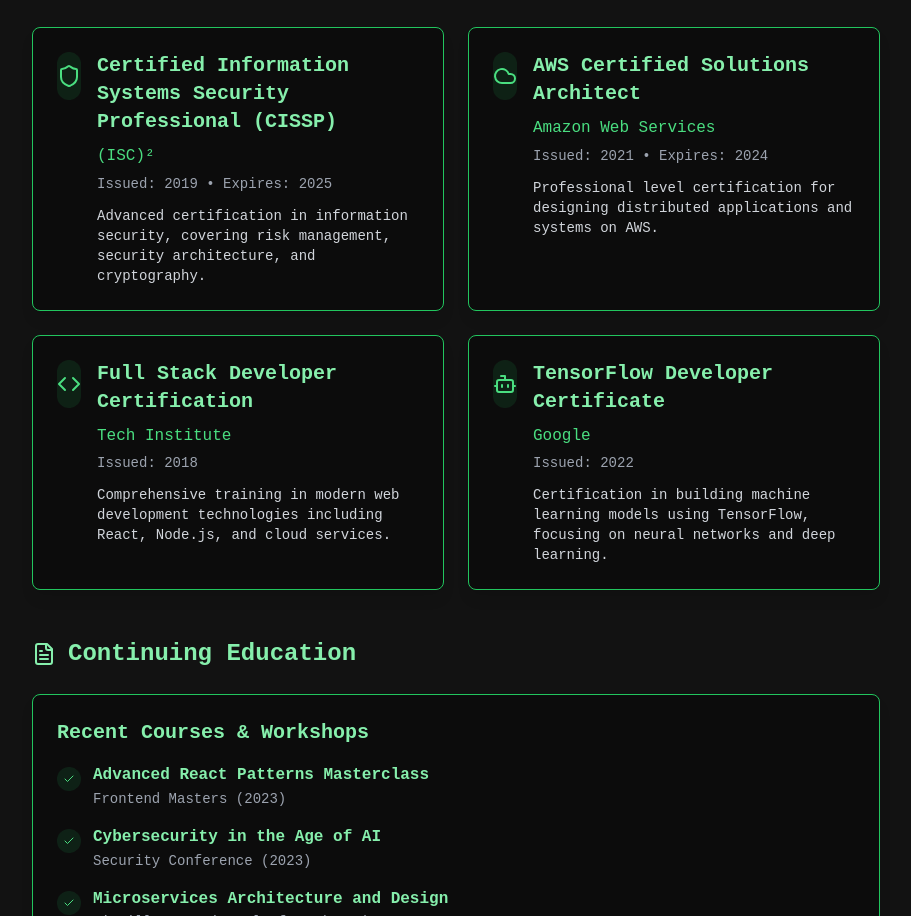
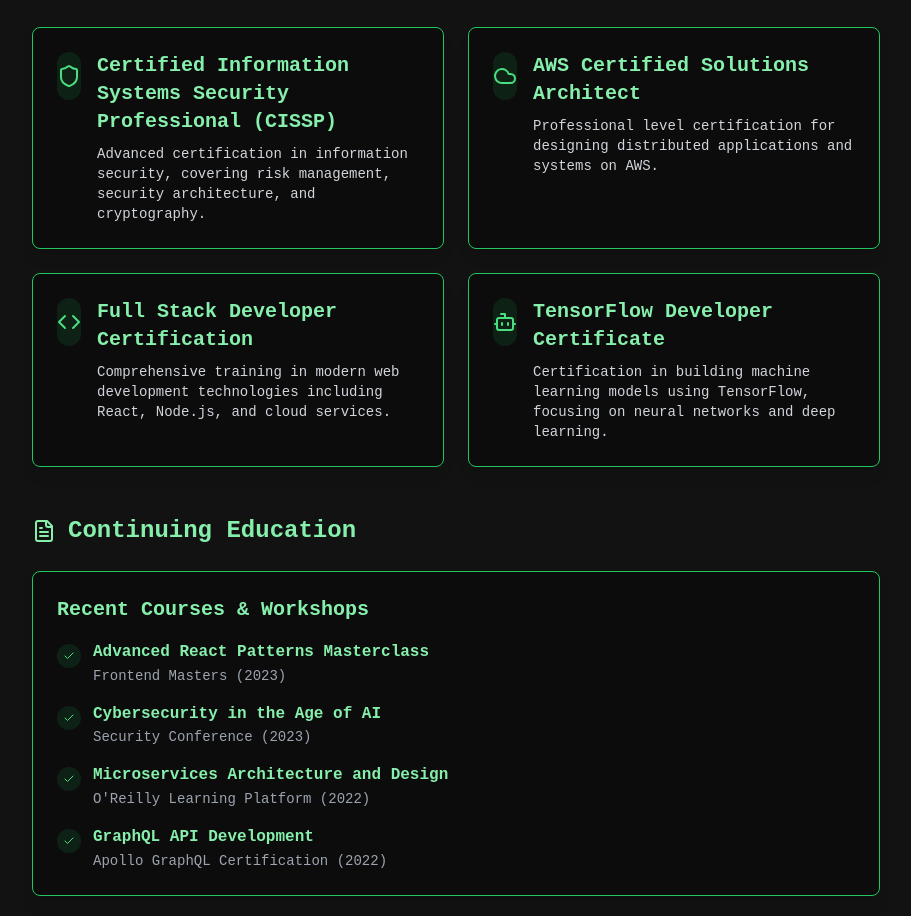
Before and after one commit to empty-7545/Elite_dev, a React (Vite) app: page /education in a window 1280 px wide. Shown: the part 1170-2086 px from the top of the page, without its empty margins (184-1095 px from the left). Built offline with nearby package versions, Linux system fonts and the light colour scheme.

Commit message:
Update EducationPage.tsx

```diff
--- a/src/pages/EducationPage.tsx
+++ b/src/pages/EducationPage.tsx
@@ -154,8 +154,8 @@ const EducationPage: React.FC = () => {
               </div>
               <div>
                 <h3 className="text-xl font-bold mb-2">Certified Information Systems Security Professional (CISSP)</h3>
-                <p className="text-green-400 mb-1">(ISC)²</p>
-                <p className="text-sm text-gray-400 mb-3">Issued: 2019 • Expires: 2025</p>
+{/*                 <p className="text-green-400 mb-1">(ISC)²</p> */}
+{/*                 <p className="text-sm text-gray-400 mb-3">Issued: 2019 • Expires: 2025</p> */}
                 <p className="text-gray-300 text-sm">
                   Advanced certification in information security, covering risk management, security architecture, and cryptography.
                 </p>
@@ -170,8 +170,8 @@ const EducationPage: React.FC = () => {
               </div>
               <div>
                 <h3 className="text-xl font-bold mb-2">AWS Certified Solutions Architect</h3>
-                <p className="text-green-400 mb-1">Amazon Web Services</p>
-                <p className="text-sm text-gray-400 mb-3">Issued: 2021 • Expires: 2024</p>
+{/*                 <p className="text-green-400 mb-1">Amazon Web Services</p> */}
+{/*                 <p className="text-sm text-gray-400 mb-3">Issued: 2021 • Expires: 2024</p> */}
                 <p className="text-gray-300 text-sm">
                   Professional level certification for designing distributed applications and systems on AWS.
                 </p>
@@ -186,8 +186,8 @@ const EducationPage: React.FC = () => {
               </div>
               <div>
                 <h3 className="text-xl font-bold mb-2">Full Stack Developer Certification</h3>
-                <p className="text-green-400 mb-1">Tech Institute</p>
-                <p className="text-sm text-gray-400 mb-3">Issued: 2018</p>
+{/*                 <p className="text-green-400 mb-1">Tech Institute</p> */}
+{/*                 <p className="text-sm text-gray-400 mb-3">Issued: 2018</p> */}
                 <p className="text-gray-300 text-sm">
                   Comprehensive training in modern web development technologies including React, Node.js, and cloud services.
                 </p>
@@ -202,8 +202,8 @@ const EducationPage: React.FC = () => {
               </div>
               <div>
                 <h3 className="text-xl font-bold mb-2">TensorFlow Developer Certificate</h3>
-                <p className="text-green-400 mb-1">Google</p>
-                <p className="text-sm text-gray-400 mb-3">Issued: 2022</p>
+{/*                 <p className="text-green-400 mb-1">Google</p> */}
+{/*                 <p className="text-sm text-gray-400 mb-3">Issued: 2022</p> */}
                 <p className="text-gray-300 text-sm">
                   Certification in building machine learning models using TensorFlow, focusing on neural networks and deep learning.
                 </p>
```
